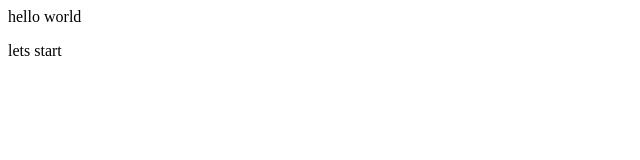
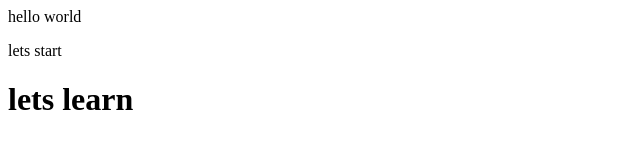
Before and after one commit to pardhuva/HTML, a plain HTML site: page index.html in a window 1280 px wide. Shown: the whole page, without its empty margins (0-640 px from the left). Drawn offline with Linux system fonts and the light colour scheme.

Commit message:
add another heading

```diff
--- a/index.html
+++ b/index.html
@@ -1,2 +1,3 @@
 <p>hello world</p>
 <h>lets start</h>
+<h1>lets learn</h1>
```
